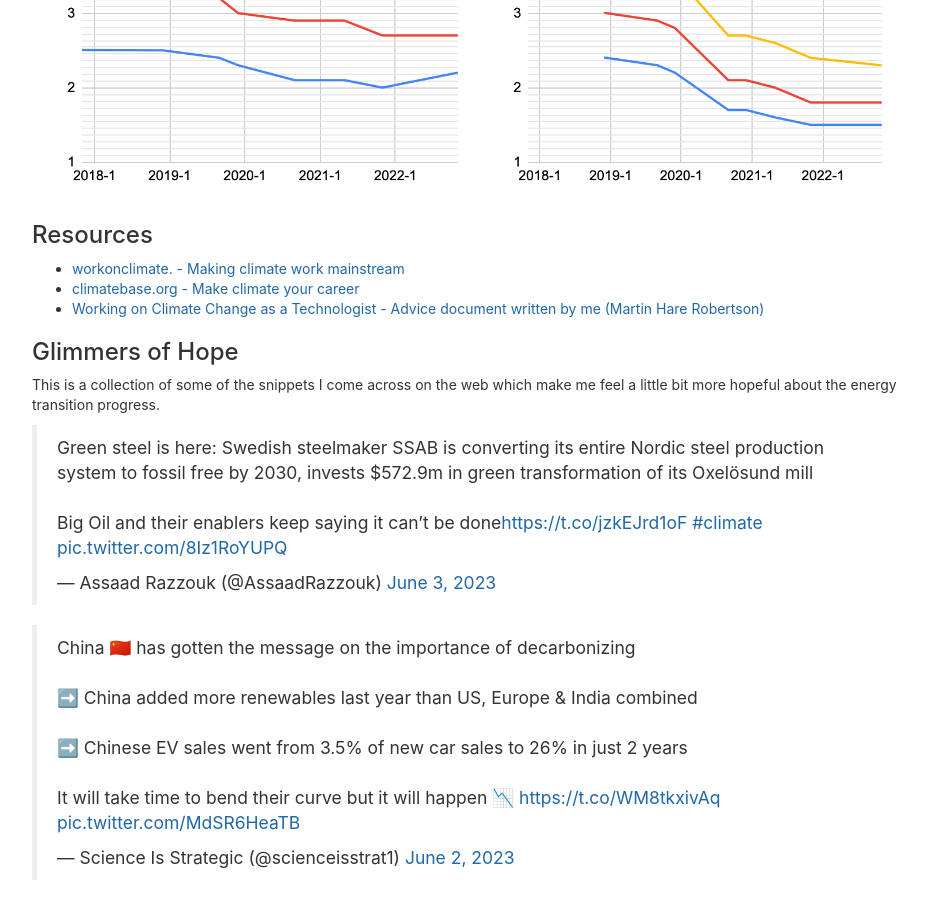
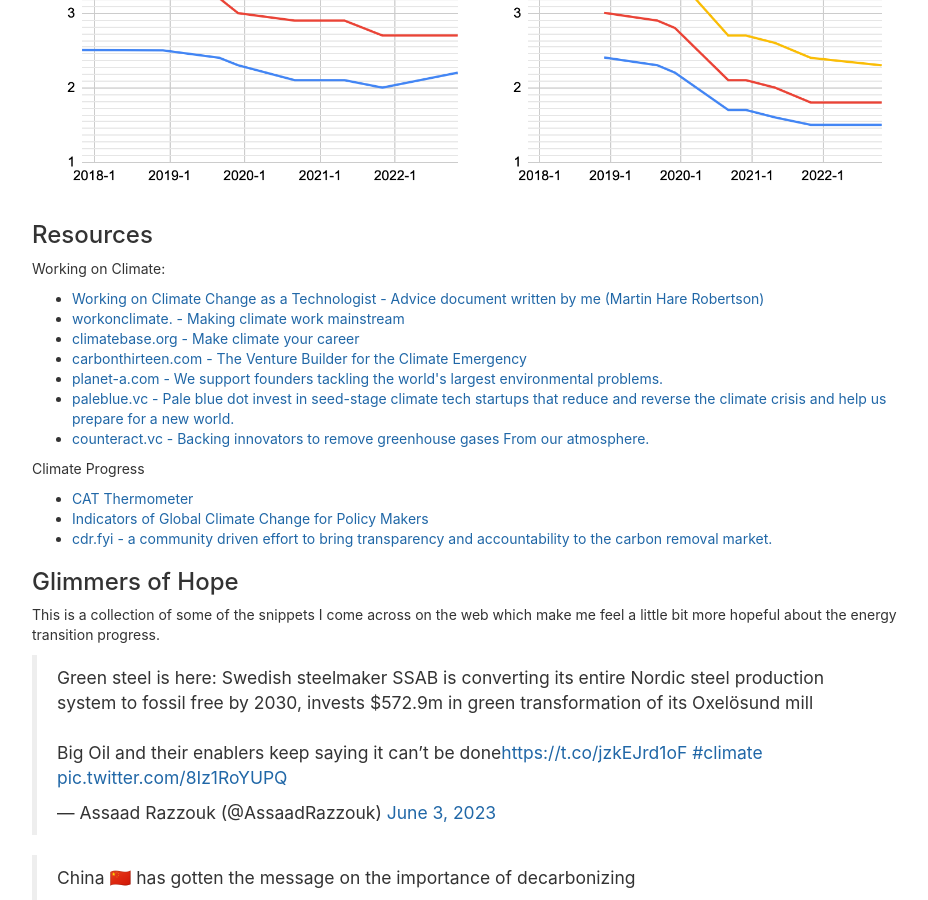
Before and after one commit to mchr3k/mchr3k.github.com, a Jekyll site: the page built from climate-change.html, in a window 1280 px wide and 900 px high, scrolled down 2456 px. Shown: the whole window, without its empty margins (173-1101 px from the left). Built offline with Jekyll 4.4.1, drawn with Linux system fonts in a browser that asks for light colours; nearby versions of some CDN libraries; comment, search, counter and statistics services are not loaded.

Commit message:
Add more climate links

```diff
--- a/climate-change.html
+++ b/climate-change.html
@@ -101,14 +101,30 @@ title: Martin Hare Robertson - Climate Change
   </div>
 
   <h3>Resources</h3>
+  <p>Working on Climate:</p>
   <ul>
-    <li><a href="https://workonclimate.org/" target="_blank">workonclimate. - Making climate work mainstream</a></li>
-    <li><a href="https://climatebase.org/" target="_blank">climatebase.org - Make climate your career</a></li>
     <li>
       <a href="https://docs.google.com/document/d/1MNPkLJqRmrk380L24G31szsKt9Dc8qB2M8PO7-YW5HI/edit" target="_blank"
         >Working on Climate Change as a Technologist - Advice document written by me (Martin Hare Robertson)</a
       >
     </li>
+    <li><a href="https://workonclimate.org/" target="_blank">workonclimate. - Making climate work mainstream</a></li>
+    <li><a href="https://climatebase.org/" target="_blank">climatebase.org - Make climate your career</a></li>
+    <li><a href="https://carbonthirteen.com/" target="_blank">carbonthirteen.com - The Venture Builder for the Climate Emergency</a></li>
+    <li><a href="https://planet-a.com/" target="_blank">planet-a.com - We support founders tackling the world's largest environmental problems. </a></li>
+    <li>
+      <a href="https://paleblue.vc/" target="_blank"
+        >paleblue.vc - Pale blue dot invest in seed-stage climate tech startups that reduce and reverse the climate crisis and help us prepare for a new world.</a
+      >
+    </li>
+    <li><a href="https://counteract.vc/" target="_blank">counteract.vc - Backing innovators to remove greenhouse gases From our atmosphere.</a></li>
+  </ul>
+
+  <p>Climate Progress</p>
+  <ul>
+    <li><a href="https://climateactiontracker.org/global/cat-thermometer/" target="_blank">CAT Thermometer</a></li>
+    <li><a href="https://climatechangetracker.org/igcc" target="_blank">Indicators of Global Climate Change for Policy Makers</a></li>
+    <li><a href="https://www.cdr.fyi/" target="_blank">cdr.fyi - a community driven effort to bring transparency and accountability to the carbon removal market.</a></li>
   </ul>
 
   <h3>Glimmers of Hope</h3>
```
